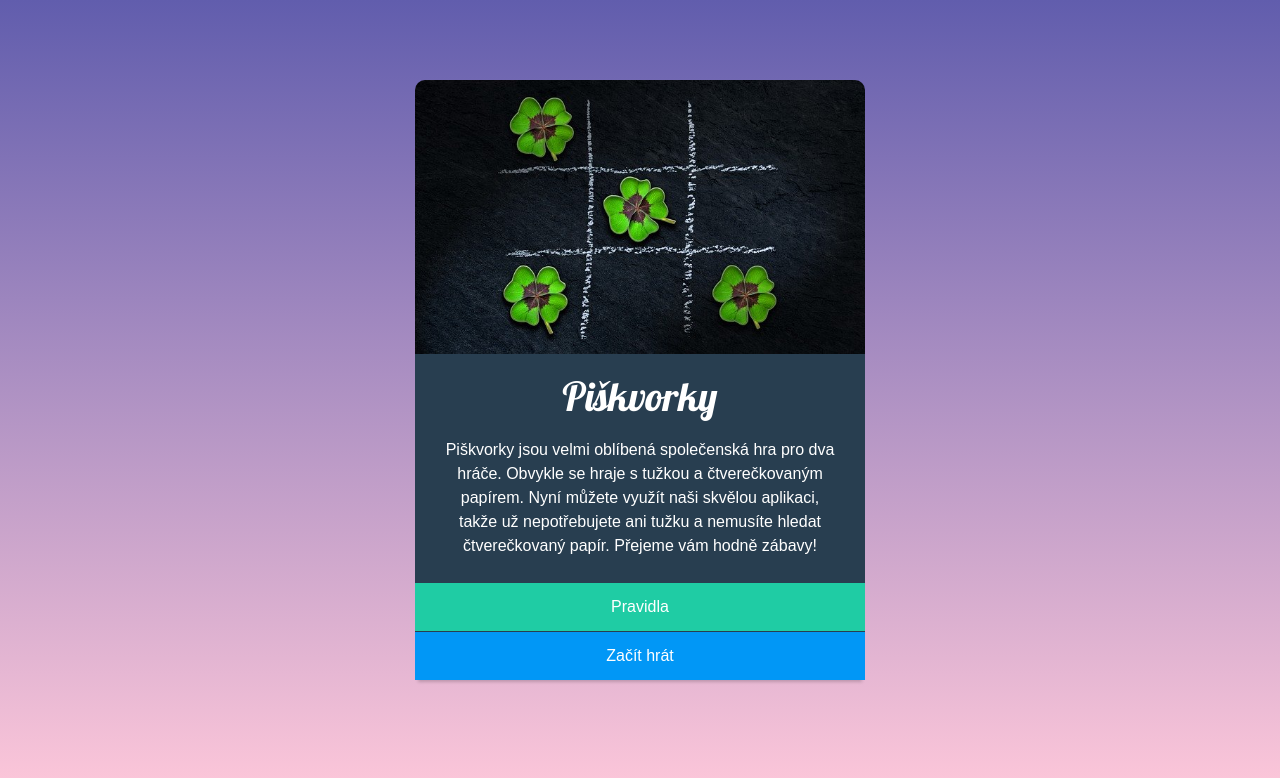
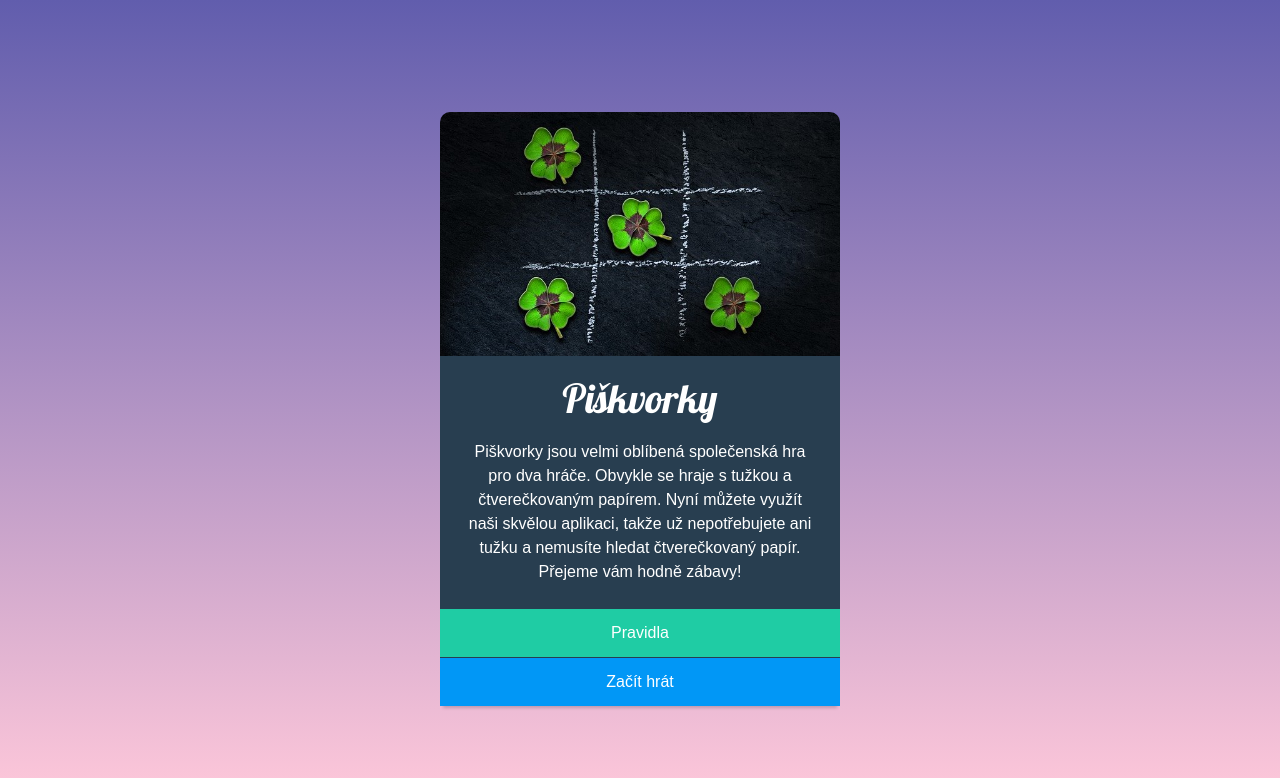
Before and after one commit to kristynatl/piskvorky, a plain HTML site: page index.html in a window 1280 px wide. Drawn offline with Linux system fonts and the light colour scheme.

Commit message:
Mobile first + media queries

```diff
--- a/index.html
+++ b/index.html
@@ -24,7 +24,7 @@
           čtverečkovaný papír. Přejeme vám hodně zábavy!
         </p>
       </section>
-      <nav class="game-intro__buttons">
+      <footer class="game-intro__buttons">
         <button class="game-intro__button">
           <a
             class="game-intro__button--primary game-intro__button--rules"
@@ -39,7 +39,7 @@
             >Začít hrát</a
           >
         </button>
-      </nav>
+      </footer>
     </main>
   </body>
 </html>
--- a/style.css
+++ b/style.css
@@ -1,5 +1,5 @@
 body {
-  background-image: linear-gradient(#615dad, #ffc8da);
+  background-color: #283e50;
   height: 100vh;
   width: 100vW;
   color: white;
@@ -14,19 +14,17 @@ body {
   flex-direction: column;
   text-align: center;
   align-items: center;
-  width: 50%;
-  max-width: 450px;
-  margin-top: 5rem;
 }
 
 .game-intro__header {
   width: 100%;
   display: flex;
+  order: 1;
 }
 
 .game-intro__image {
   width: 100%;
-  border-radius: 10px 10px 0 0;
+  order: 2;
 }
 
 .game-intro__info {
@@ -55,7 +53,9 @@ body {
   align-items: stretch;
   gap: 1px;
   background-color: #283e50;
-  box-shadow: 0 5px 3px -3px #00000030;
+  order: 3;
+  position: sticky;
+  bottom: 0;
 }
 
 .game-intro__button {
@@ -88,3 +88,41 @@ body {
 .game-intro__button--start:hover {
   background-color: #0090e9;
 }
+
+@media (min-width: 480px) {
+  body {
+    background-image: linear-gradient(#615dad, #ffc8da);
+  }
+
+  .game-intro {
+    width: 90%;
+    max-width: 550px;
+    margin-top: 4rem;
+  }
+
+  .game-intro__image {
+    border-radius: 10px 10px 0 0;
+  }
+
+  .game-intro__buttons {
+    order: 0;
+    position: static;
+    box-shadow: 0 5px 3px -3px #00000030;
+  }
+
+  .game-intro__image {
+    order: 0;
+  }
+
+  .game-intro__header {
+    order: 0;
+  }
+}
+
+@media (min-width: 1000px) {
+  .game-intro {
+    width: 50%;
+    max-width: 400px;
+    margin-top: 7rem;
+  }
+}
```
